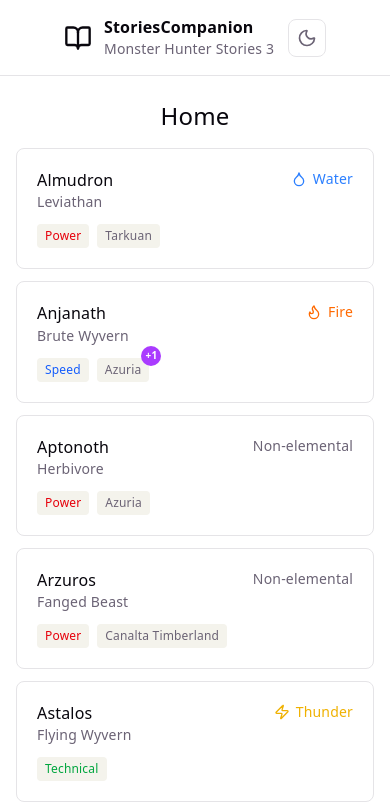
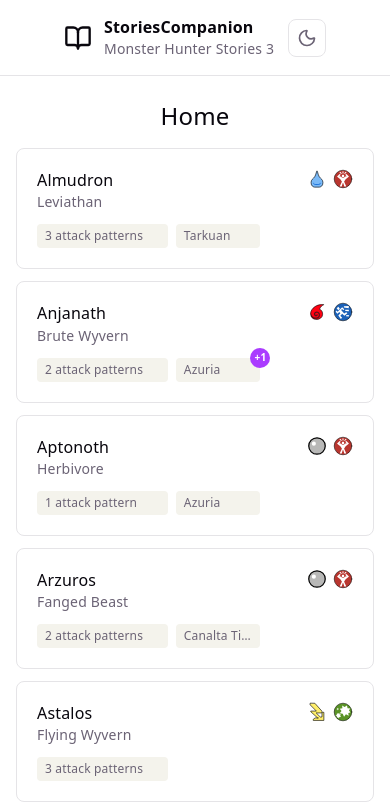
Before and after one commit to m8Cpr/storiescompanion-mhst3, a React (Vite) app: page / in a window 390 px wide. Shown: the top 812 px of the page. Built offline with nearby package versions, Linux system fonts and the light colour scheme.

Commit message:
feat: new badge component for monster card

```diff
--- /dev/null
+++ b/src/components/Badge.tsx
@@ -0,0 +1,46 @@
+import { cn } from "@/utils/lib";
+
+type SmallBadgeProps = {
+  count: number;
+};
+
+function SmallBadge({ count }: SmallBadgeProps) {
+  return (
+    <span
+      className={cn(
+        "absolute -right-2.5 -top-2.5",
+        "flex size-5 items-center justify-center",
+        "rounded-full bg-(--accent) text-[10px] font-bold text-(--bg)"
+      )}
+    >
+      +{count}
+    </span>
+  );
+}
+
+type BadgeProps = {
+  children: React.ReactNode;
+  className?: string;
+  count?: number;
+};
+
+export default function Badge({ children, className, count }: BadgeProps) {
+  const hasCount = count != null && count > 0;
+
+  if (hasCount) {
+    return (
+      <span className={cn("relative", className)}>
+        <p className="rounded bg-(--code-bg) px-2 py-1 truncate">
+          {children}
+        </p>
+        <SmallBadge count={count} />
+      </span>
+    );
+  }
+
+  return (
+    <p className={cn("rounded bg-(--code-bg) px-2 py-1 truncate", className)}>
+      {children}
+    </p>
+  );
+}
--- a/src/components/MonsterCard.tsx
+++ b/src/components/MonsterCard.tsx
@@ -1,11 +1,11 @@
-import { Droplet, Flame, Mountain, Snowflake, Zap } from "lucide-react";
-import type { LucideIcon } from "lucide-react";
 import { useTranslation } from "react-i18next";
 import { Link } from "react-router-dom";
 
+import Badge from "@/components/Badge";
 import { TRANSLATION_KEYS } from "@/i18n/keys";
-import type { Monster, MonsterElement } from "@/schemas/monster";
+import type { Monster } from "@/schemas/monster";
 import { cn } from "@/utils/lib";
+import { ATTACK_TYPE_ICONS, ELEMENT_ICONS } from "@/utils/records";
 
 const { MONSTER } = TRANSLATION_KEYS;
 
@@ -13,33 +13,12 @@
   monster: Monster;
 };
 
-const ELEMENT_ICONS: Partial<Record<MonsterElement, LucideIcon>> = {
-  fire: Flame,
-  water: Droplet,
-  thunder: Zap,
-  ice: Snowflake,
-  dragon: Mountain,
-};
-
-const ELEMENT_COLORS: Record<MonsterElement, string> = {
-  fire: "text-orange-500",
-  water: "text-blue-500",
-  thunder: "text-yellow-500",
-  ice: "text-cyan-500",
-  dragon: "text-purple-500",
-  nonElemental: "text-(--text)",
-};
-
-const ATTACK_TYPE_COLORS: Record<string, string> = {
-  power: "text-red-600 dark:text-red-400",
-  speed: "text-blue-600 dark:text-blue-400",
-  technical: "text-green-600 dark:text-green-400",
-};
-
 export default function MonsterCard({ monster }: MonsterCardProps) {
   const { t } = useTranslation("common");
   const baseAttack = monster.combatData.attackPatterns.DEFAULT;
   const ElementIcon = ELEMENT_ICONS[monster.element];
+  const AttackIcon = ATTACK_TYPE_ICONS[baseAttack];
+  const patternCount = Object.keys(monster.combatData.attackPatterns).length;
 
   return (
     <Link to={`/monster/${monster.id}`} className="group block">
@@ -64,45 +43,27 @@
             </p>
           </span>
 
-          <span
-            className={cn(
-              "flex items-center gap-1.5",
-              ELEMENT_COLORS[monster.element]
-            )}
-          >
-            {ElementIcon && <ElementIcon className="size-4" />}
-            <p className="text-sm text-right">
-              {t(MONSTER.ELEMENT[monster.element])}
-            </p>
+          <span className="flex items-center gap-1.5">
+            <ElementIcon className="size-5 lg:size-4" />
+            <AttackIcon className="size-5 lg:size-4" />
           </span>
         </div>
 
-        <div className="flex items-center gap-2 text-xs text-(--text)">
-          <p
-            className={cn(
-              "rounded bg-(--code-bg) px-2 py-1 font-medium",
-              ATTACK_TYPE_COLORS[baseAttack]
-            )}
-          >
-            {t(MONSTER.ATTACK_TYPE[baseAttack])}
-          </p>
+        <div className="grid grid-cols-7 items-center gap-2 text-xs text-(--text)">
+          <Badge className="col-span-3 lg:col-span-4">
+            {t(MONSTER.ATTACK_PATTERN_COUNT, { count: patternCount })}
+          </Badge>
           {monster.habitats.length > 0 && (
-            <span className="relative">
-              <p className="rounded bg-(--code-bg) px-2 py-1">
-                {t(MONSTER.HABITAT[monster.habitats[0]])}
-              </p>
-              {monster.habitats.length > 1 && (
-                <span
-                  className={cn(
-                    "absolute -right-3 -top-3",
-                    "flex size-5 items-center justify-center",
-                    "rounded-full bg-(--accent) text-[10px] font-bold text-(--bg)"
-                  )}
-                >
-                  +{monster.habitats.length - 1}
-                </span>
-              )}
-            </span>
+            <Badge
+              className="col-span-2"
+              count={
+                monster.habitats.length > 1
+                  ? monster.habitats.length - 1
+                  : undefined
+              }
+            >
+              {t(MONSTER.HABITAT[monster.habitats[0]])}
+            </Badge>
           )}
         </div>
       </div>
--- a/src/i18n/keys.ts
+++ b/src/i18n/keys.ts
@@ -10,6 +10,7 @@
   MONSTER: {
     DETAIL: "monster.detail",
     HATCHABLE: "monster.hatchable",
+    ATTACK_PATTERN_COUNT: "monster.attackPatternCount",
     ELEMENT: {
       fire: "monster.element.fire",
       water: "monster.element.water",
--- a/src/i18n/locales/en/common.ts
+++ b/src/i18n/locales/en/common.ts
@@ -13,6 +13,8 @@
   // MONSTER
   [MONSTER.DETAIL]: "Monster detail",
   [MONSTER.HATCHABLE]: "Hatchable",
+  [MONSTER.ATTACK_PATTERN_COUNT + "_one"]: "{{count}} attack pattern",
+  [MONSTER.ATTACK_PATTERN_COUNT + "_other"]: "{{count}} attack patterns",
   // EGG GROUP
   [MONSTER.EGG_GROUP.birdWyvern]: "Bird Wyvern",
   [MONSTER.EGG_GROUP.bruteWyvern]: "Brute Wyvern",
--- a/src/i18n/locales/it/common.ts
+++ b/src/i18n/locales/it/common.ts
@@ -13,6 +13,8 @@
   // MONSTER
   [MONSTER.DETAIL]: "Dettaglio mostro",
   [MONSTER.HATCHABLE]: "Schiudibile",
+  [MONSTER.ATTACK_PATTERN_COUNT + "_one"]: "{{count}} pattern di attacco",
+  [MONSTER.ATTACK_PATTERN_COUNT + "_other"]: "{{count}} pattern di attacco",
   // EGG GROUP
   [MONSTER.EGG_GROUP.birdWyvern]: "Wyvern Rapace",
   [MONSTER.EGG_GROUP.bruteWyvern]: "Wyvern Brutale",
--- /dev/null
+++ b/src/utils/records.ts
@@ -0,0 +1,43 @@
+import type { SvgIcon } from "@/assets/icons";
+import {
+  ElementDragon,
+  ElementFire,
+  ElementIce,
+  ElementNone,
+  ElementThunder,
+  ElementWater,
+  TypePower,
+  TypeSpeed,
+  TypeTechnical,
+} from "@/assets/icons";
+import type { AttackType, MonsterElement } from "@/schemas/monster";
+
+export const ELEMENT_ICONS: Record<MonsterElement, SvgIcon> = {
+  fire: ElementFire,
+  water: ElementWater,
+  thunder: ElementThunder,
+  ice: ElementIce,
+  dragon: ElementDragon,
+  nonElemental: ElementNone,
+};
+
+export const ATTACK_TYPE_ICONS: Record<AttackType, SvgIcon> = {
+  power: TypePower,
+  speed: TypeSpeed,
+  technical: TypeTechnical,
+};
+
+export const ELEMENT_COLORS: Record<MonsterElement, string> = {
+  fire: "text-orange-500",
+  water: "text-blue-500",
+  thunder: "text-yellow-500",
+  ice: "text-cyan-500",
+  dragon: "text-purple-500",
+  nonElemental: "text-(--text)",
+};
+
+export const ATTACK_TYPE_COLORS: Record<string, string> = {
+  power: "text-red-600 dark:text-red-400",
+  speed: "text-blue-600 dark:text-blue-400",
+  technical: "text-green-600 dark:text-green-400",
+};
```
